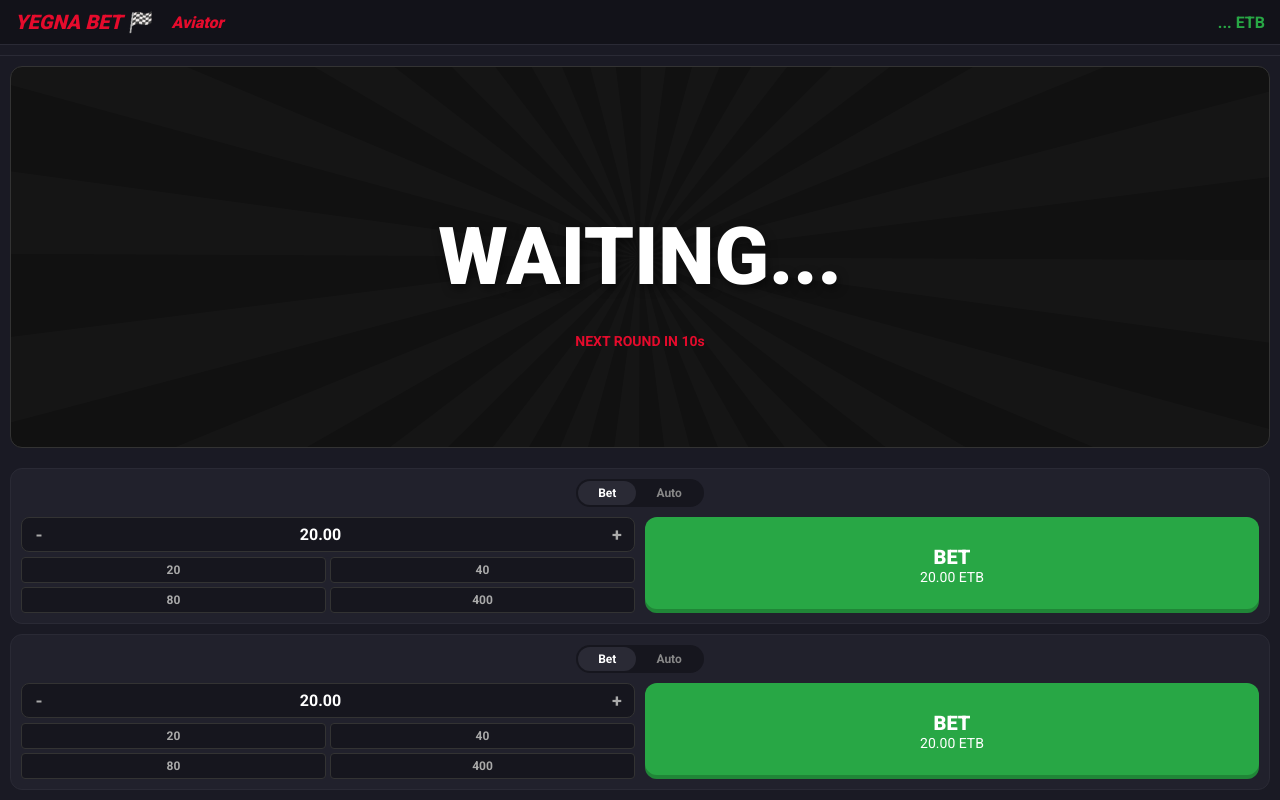
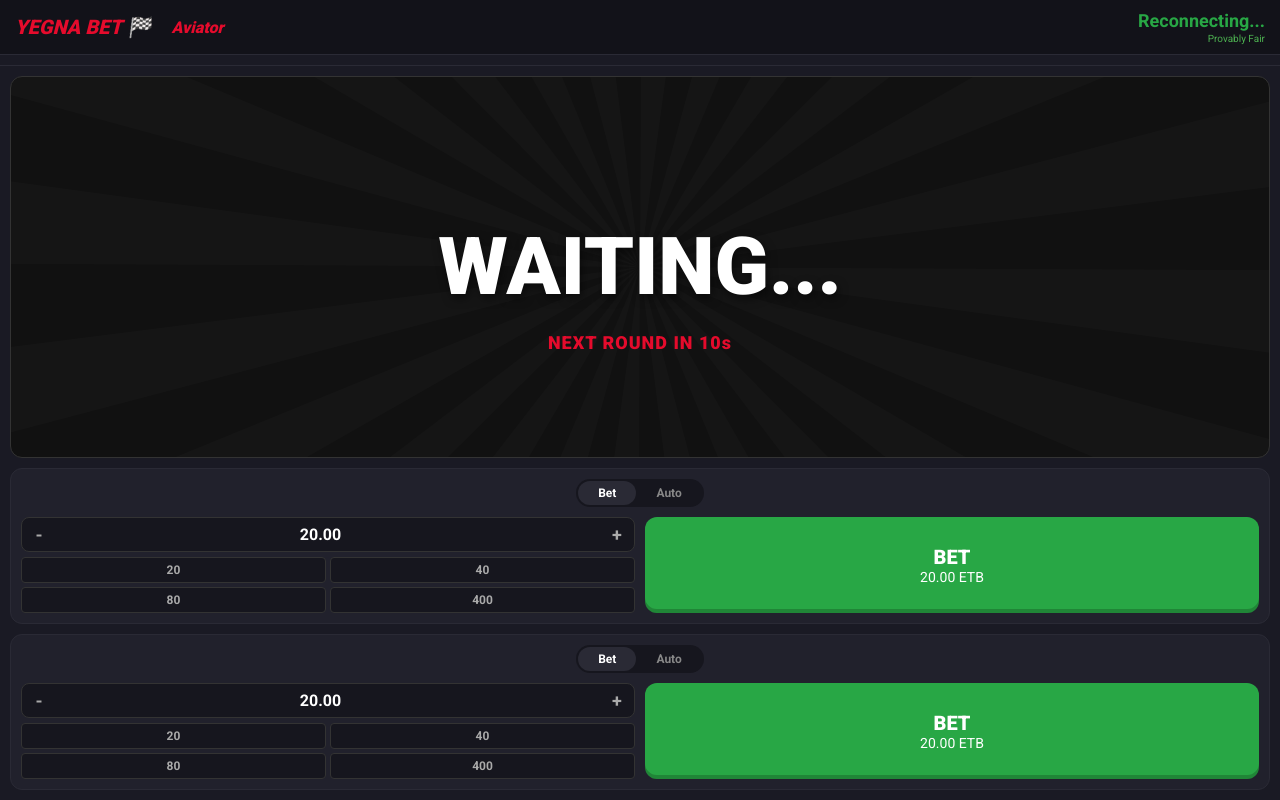
Before and after one commit to fassilandualem1-netizen/Fasil-lottery-, a Flask app: template templates/aviator.html in a window 1280 px wide. Run offline with Flask 3, Linux system fonts and the light colour scheme; the template is opened without the code that fills it, so the values that code supplies are empty; parts of the project's set-up code (start-up, migrations or seed data) failed here and were passed over; some libraries are stand-ins or nearby versions.

Commit message:
Update aviator.html

```diff
--- a/templates/aviator.html
+++ b/templates/aviator.html
@@ -10,28 +10,59 @@
 
     <style>
         /* ==========================================
-           🎨 የ Yegna Bet Aviator ዲዛይን
+           🎨 የ Yegna Bet Aviator ዲዛይን (Robust & Lite)
            ========================================== */
         @import url('https://fonts.googleapis.com/css2?family=Roboto:wght@400;700;900&display=swap');
 
         * { box-sizing: border-box; margin: 0; padding: 0; font-family: 'Roboto', sans-serif; user-select: none; }
-        body { background-color: #1a1a24; color: white; display: flex; flex-direction: column; min-height: 100vh; overflow-x: hidden; }
 
-        .header { display: flex; justify-content: space-between; align-items: center; padding: 10px 15px; background-color: #121219; border-bottom: 1px solid #2a2a35; }
+        /* 1. Layout Fix: ለቴሌግራም ሚኒ-አፕ እንዳይሸሸግ 100dvh ተጠቅመናል */
+        body {
+            background-color: #1a1a24;
+            color: white;
+            display: flex;
+            flex-direction: column;
+            height: 100dvh; /* Mobile browser & Telegram safe height */
+            overflow: hidden; /* ሙሉ ስክሪኑ እንዳይንቀሳቀስ */
+        }
+
+        .header { display: flex; justify-content: space-between; align-items: center; padding: 10px 15px; background-color: #121219; border-bottom: 1px solid #2a2a35; flex-shrink: 0; }
         .logo { color: #e50b2c; font-weight: 900; font-size: 20px; font-style: italic; display: flex; align-items: center; gap: 10px;}
-        .balance { color: #28a745; font-weight: bold; font-size: 16px; }
+        .balance-container { display: flex; flex-direction: column; align-items: flex-end; }
+        .balance { color: #28a745; font-weight: bold; font-size: 18px; }
 
-        .history-bar { display: flex; gap: 8px; padding: 5px 15px; overflow-x: auto; background-color: #1a1a24; white-space: nowrap; border-bottom: 1px solid #2a2a35; scrollbar-width: none;}
+        /* Provably Fair Badge */
+        .provably-fair { font-size: 10px; color: #4caf50; display: flex; align-items: center; gap: 4px; margin-top: 2px; }
+
+        .history-bar { display: flex; gap: 8px; padding: 5px 15px; overflow-x: auto; background-color: #1a1a24; white-space: nowrap; border-bottom: 1px solid #2a2a35; scrollbar-width: none; flex-shrink: 0; }
         .history-bar::-webkit-scrollbar { display: none; }
         .history-item { font-size: 12px; font-weight: bold; padding: 4px 10px; border-radius: 12px; background: rgba(255,255,255,0.05); }
         .hist-red { color: #e50b2c; } .hist-purple { color: #c155ff; } .hist-blue { color: #3498db; }
 
-        .game-screen { flex-grow: 1; position: relative; display: flex; justify-content: center; align-items: center; min-height: 280px; margin: 10px; border-radius: 12px; border: 1px solid #333; overflow: hidden; background-color: #111; }
+        .game-screen { flex: 1 1 auto; position: relative; display: flex; justify-content: center; align-items: center; margin: 10px; border-radius: 12px; border: 1px solid #333; overflow: hidden; background-color: #111; min-height: 200px; }
         canvas { position: absolute; top: 0; left: 0; width: 100%; height: 100%; z-index: 1; }
         #multiplier-text { font-size: 80px; font-weight: 900; z-index: 2; text-shadow: 2px 4px 10px rgba(0,0,0,0.5); }
-        #status-text { position: absolute; top: 70%; left: 50%; transform: translateX(-50%); font-size: 14px; font-weight: bold; color: #e50b2c; z-index: 2; text-align: center; display: none; }
 
-        .panels-container { padding: 0 10px 10px 10px; display: flex; flex-direction: column; gap: 10px; margin-top: 10px; }
+        /* FLEW AWAY & WAITING ጽሁፍ አቀማመጥ */
+        #status-text {
+            position: absolute;
+            top: 65%;
+            left: 50%;
+            transform: translateX(-50%);
+            font-size: 18px;
+            font-weight: 900;
+            z-index: 2;
+            text-align: center;
+            display: none;
+            padding: 8px 16px;
+            border-radius: 20px;
+            letter-spacing: 1px;
+        }
+        .status-waiting { color: #e50b2c; background: transparent; }
+        .status-crashed { color: #fff; background: rgba(229, 11, 44, 0.85); box-shadow: 0 4px 15px rgba(229,11,44,0.4); border: 2px solid #e50b2c; }
+
+        /* መወራረጃ ፓነሎች ከስክሪን በታች ካለፉ ብቻ እንዲንሸራተቱ (Scroll) */
+        .panels-container { padding: 0 10px 10px 10px; display: flex; flex-direction: column; gap: 10px; flex-shrink: 0; overflow-y: auto; max-height: 45vh; }
         .bet-panel { background-color: #21212c; border-radius: 12px; padding: 10px; border: 1px solid #2a2a35; }
         .panel-tabs { display: flex; justify-content: center; margin-bottom: 10px; background: #16161e; border-radius: 20px; padding: 2px; width: fit-content; margin-left: auto; margin-right: auto; }
         .panel-tab { padding: 5px 20px; font-size: 12px; font-weight: bold; color: #888; border-radius: 18px; cursor: pointer; transition: 0.3s; }
@@ -68,17 +99,20 @@
         <div class="logo">
             YEGNA BET 🏁 <span style="font-style: italic; color: #e50b2c; font-size: 16px; margin-left: 10px;">Aviator</span>
         </div>
-        <div class="balance" id="balanceDisplay">... ETB</div>
+        <div class="balance-container">
+            <div class="balance" id="balanceDisplay">Connecting...</div>
+            <div class="provably-fair"><i class="fa-solid fa-shield-halved"></i> Provably Fair</div>
+        </div>
     </header>
 
     <div class="history-bar" id="historyBar">
-        <!-- ታሪክ ከሰርቨር ሲመጣ እዚህ ይገባል -->
+        <!-- ታሪክ ከሞጁሉ ሲመጣ እዚህ ይገባል -->
     </div>
 
     <div class="game-screen">
         <canvas id="gameCanvas"></canvas>
         <div id="multiplier-text">1.00x</div>
-        <div id="status-text">WAITING FOR NEXT ROUND</div>
+        <div id="status-text" class="status-waiting">WAITING FOR NEXT ROUND</div>
     </div>
 
     <div class="panels-container">
@@ -164,7 +198,7 @@
     </div>
 
     <script>
-        // ==========================================
+                // ==========================================
         // 1. መነሻ መዋቅር (Initialization & Telegram)
         // ==========================================
         const tg = window.Telegram?.WebApp;
@@ -173,7 +207,10 @@
         let gameState = { status: "WAITING", multiplier: 1.00, countdown: 10 };
 
         if (tg) {
-            tg.expand();
+            tg.expand(); // ስክሪኑን ሙሉ ያደርገዋል
+            tg.ready();
+
+            // ይሄውልህ የ Back Button ማስተካከያ!
             tg.BackButton.show();
             tg.BackButton.onClick(() => {
                 tg.close(); // ወደ ኋላ ሲባል ቴሌግራምን ይዘጋል
@@ -181,40 +218,49 @@
         }
 
         // ==========================================
-        // 2. የተሻሻለ የድምፅ ሲስተም (Casino Style Audio)
+        // 2. የተሻሻለ የድምፅ ሲስተም
         // ==========================================
         const sounds = {
-            start: new Audio('/static/sounds/start.mp3'), // ጌም ሲጀምር (እስኪገኝ ባዶ ይሆናል)
-            fly: new Audio('/static/sounds/fly.mp3'),     // የበረራ ድምፅ
-            win: new Audio('/static/sounds/win.mp3'),     // Cash Register ድምፅ
-            crash: new Audio('/static/sounds/crash.mp3')  // የፍንዳታ/መቋረጥ ድምፅ
+            start: new Audio('/static/sounds/start.mp3'),
+            fly: new Audio('/static/sounds/fly.mp3'),
+            win: new Audio('/static/sounds/win.mp3'),
+            crash: new Audio('/static/sounds/crash.mp3')
         };
         sounds.fly.loop = true;
 
         function playSound(type) {
             try {
-                if(type === 'fly') sounds.fly.play().catch(e => {});
+                if(type === 'fly') sounds.fly.play().catch(() => {});
                 else if(type === 'stop_fly') { sounds.fly.pause(); sounds.fly.currentTime = 0; }
                 else {
                     let s = sounds[type].cloneNode();
-                    s.play().catch(e => {});
+                    s.play().catch(() => {});
                 }
             } catch(e) {}
         }
 
         // ==========================================
-        // 3. ዳታ ከባክኤንድ ማምጣት (Initial Fetch)
+        // 3. ዳታ ከሞጁል ባክኤንድ ማምጣት (Robust Fetch)
         // ==========================================
         async function fetchInitialData() {
+            const balanceDisplay = document.getElementById('balanceDisplay');
             try {
+                // የዋሌት ሞጁሉን በትክክል ለማግኘት
                 const res = await fetch(`/api/aviator/user_data?user_id=${userId}`);
+                if (!res.ok) throw new Error("Network response was not ok");
+
                 const data = await res.json();
                 if (data.status === "success") {
                     updateBalance(data.balance);
                     if (data.history) renderHistory(data.history);
+                } else {
+                    balanceDisplay.innerText = "Error Loading";
                 }
             } catch (e) {
-                console.error("Initial data fetch failed.");
+                console.error("Connection error, retrying...", e);
+                balanceDisplay.innerText = "Reconnecting...";
+                // ባክኤንዱ አፍታ ቢቋረጥ ዳግም ይሞክራል
+                setTimeout(fetchInitialData, 3000);
             }
         }
 
@@ -223,7 +269,6 @@
             document.getElementById('balanceDisplay').innerText = balance.toFixed(2) + " ETB";
         }
 
-        // ገጹ ሲከፈት ዳታ አምጣ
         fetchInitialData();
 
         // ==========================================
@@ -255,7 +300,6 @@
                 });
 
                 this.btnAction.addEventListener('click', () => {
-                    // ብሮውዘሩ ኦዲዮ እንዲፈቅድ
                     if(sounds.start.currentTime === 0) sounds.start.load();
                     this.handleAction();
                 });
@@ -295,23 +339,17 @@
                             const res = await fetch('/api/aviator/place_bet', {
                                 method: 'POST',
                                 headers: { 'Content-Type': 'application/json' },
-                                body: JSON.stringify({
-                                    user_id: userId,
-                                    amount: this.amount,
-                                    auto_cashout: this.isAutoCashout ? this.autoCashoutVal : 0
-                                })
+                                body: JSON.stringify({ user_id: userId, amount: this.amount, auto_cashout: this.isAutoCashout ? this.autoCashoutVal : 0 })
                             });
                             const data = await res.json();
 
                             if (data.status === "success") {
                                 this.betState = "BETTING";
-                                if(data.new_balance) updateBalance(data.new_balance); // ከተቆረጠ በኋላ ባላንሱን ያድሳል
+                                if(data.new_balance) updateBalance(data.new_balance);
                             } else {
                                 tg?.showAlert ? tg.showAlert(data.message) : alert(data.message || "የተሳሳተ ውርርድ");
                             }
-                        } catch (e) {
-                            console.error("Bet error", e);
-                        }
+                        } catch (e) { console.error("Bet error", e); }
                         this.updateButtonUI();
                     }
                 }
@@ -322,7 +360,6 @@
 
             async triggerCashout() {
                 if (this.betState !== "IN_GAME") return;
-
                 try {
                     const res = await fetch('/api/aviator/cashout', {
                         method: 'POST',
@@ -338,9 +375,7 @@
                         if(data.new_balance) updateBalance(data.new_balance);
                         this.updateButtonUI();
                     }
-                } catch (e) {
-                    console.error("Cashout error", e);
-                }
+                } catch (e) { console.error("Cashout error", e); }
             }
 
             onRoundStart() {
@@ -417,6 +452,7 @@
                 multText.style.color = "#fff";
                 multText.innerText = "WAITING...";
                 statusText.style.display = "block";
+                statusText.className = "status-waiting";
                 statusText.innerText = `NEXT ROUND IN ${gameState.countdown}s`;
                 planePos = { x: 0, y: canvasH };
             }
@@ -433,7 +469,7 @@
             else if (gameState.status === 'CRASHED') {
                 multText.style.color = "#e50b2c";
                 statusText.style.display = "block";
-                statusText.style.color = "#e50b2c";
+                statusText.className = "status-crashed";
                 statusText.innerText = "FLEW AWAY!";
                 planePos.x += 15; planePos.y -= 10;
                 drawCurveAndPlane();
@@ -454,7 +490,6 @@
             });
         }
 
-        // ማቋረጦችን የሚቋቋም (Robust) የ Socket ኮንፊግሬሽን
         const socket = (typeof io !== 'undefined') ? io({
             reconnection: true,
             reconnectionAttempts: Infinity,
@@ -495,9 +530,11 @@
         }
 
         window.addEventListener('resize', () => {
-            canvasW = canvas.parentElement.offsetWidth;
-            canvasH = canvas.parentElement.offsetHeight;
-            canvas.width = canvasW; canvas.height = canvasH;
+            if (canvas.parentElement) {
+                canvasW = canvas.parentElement.offsetWidth;
+                canvasH = canvas.parentElement.offsetHeight;
+                canvas.width = canvasW; canvas.height = canvasH;
+            }
         });
     </script>
 </body>
```
